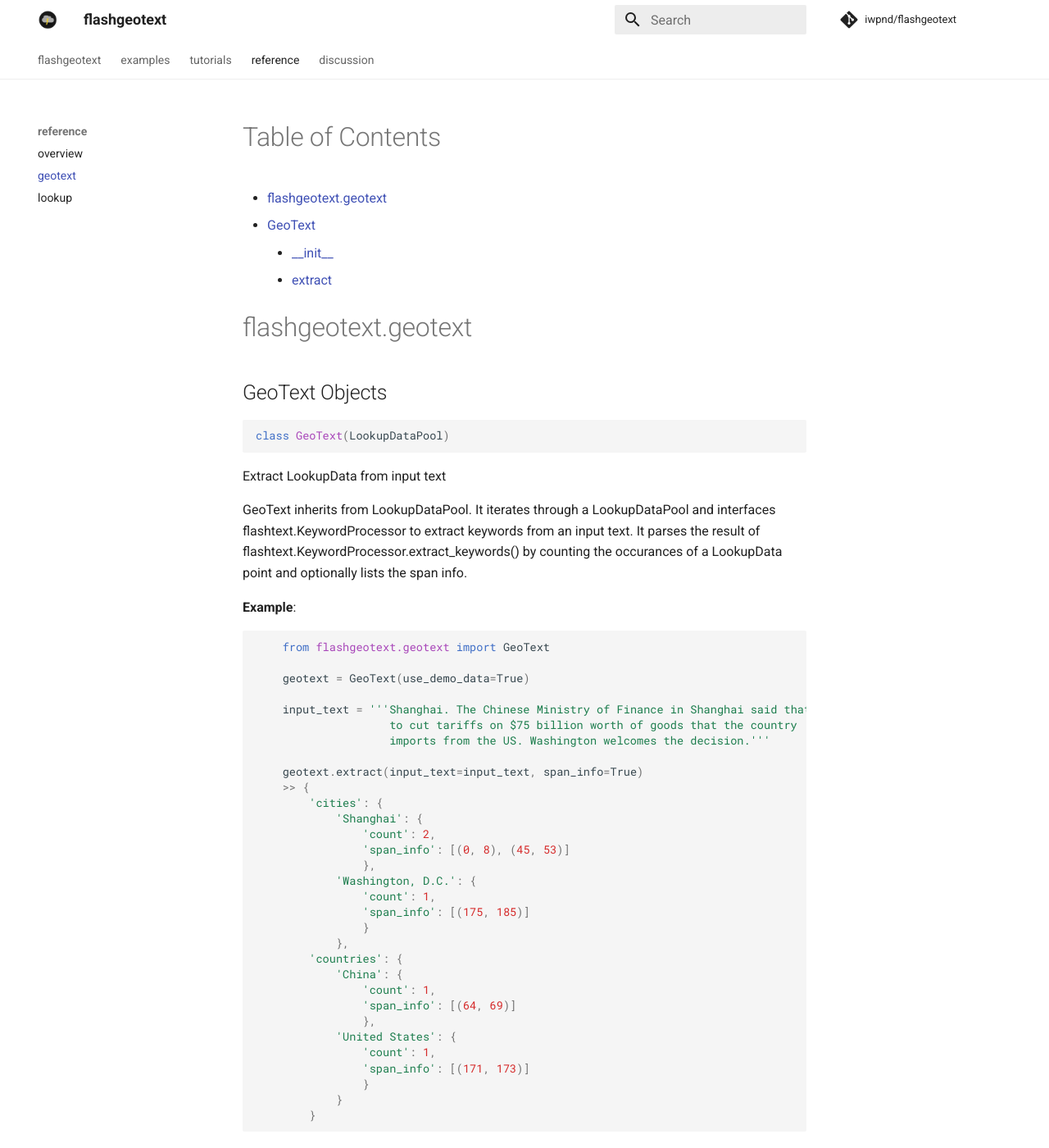
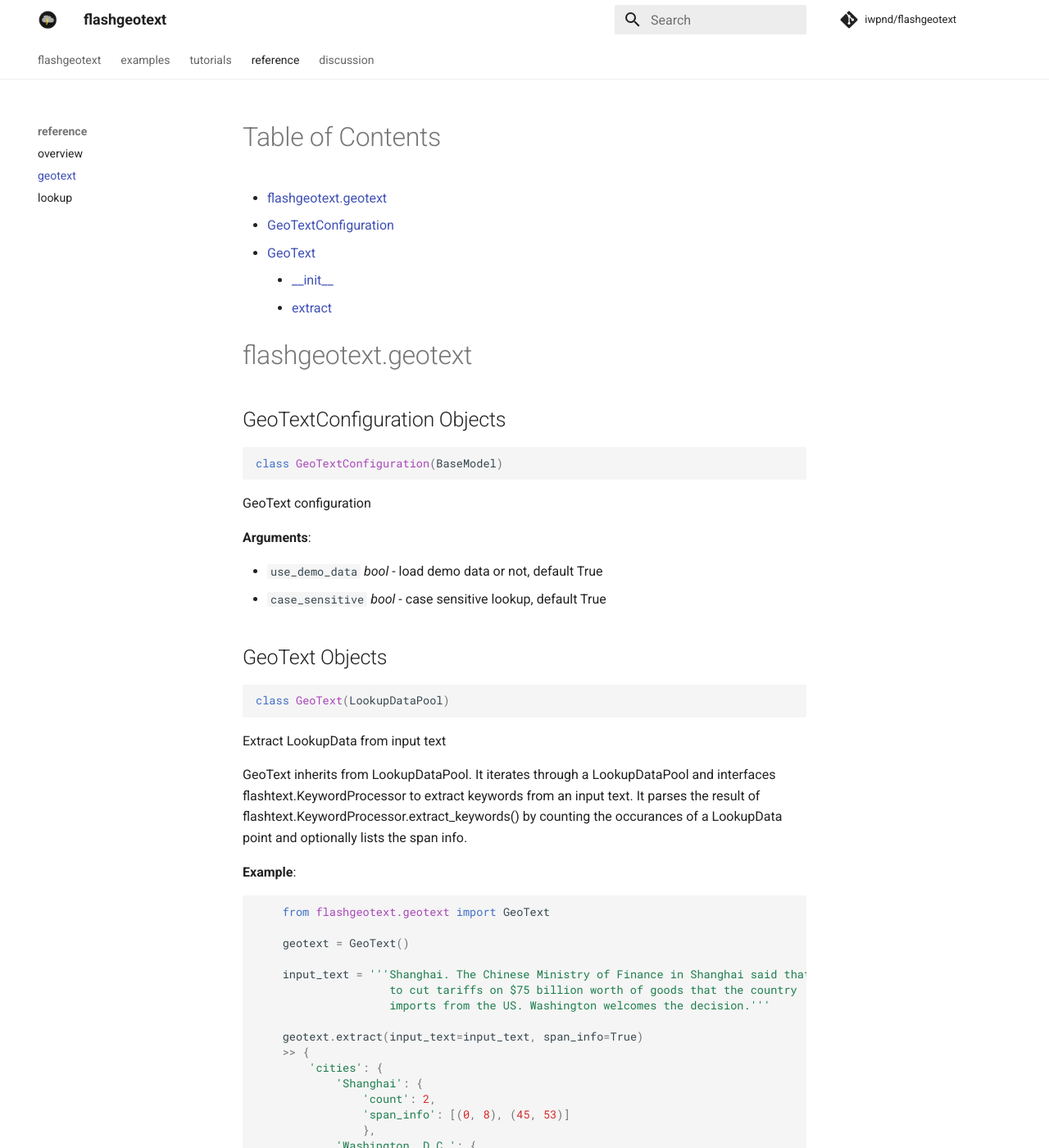
Before and after one commit to iwpnd/flashgeotext, an MkDocs documentation site: the page built from docs/geotext.md, in a window 1280 px wide and 1400 px high. Shown: the whole window at 82% size. Built offline with MkDocs 1.6.1 and Material for MkDocs 9.7.7, drawn with Linux system fonts in a browser that asks for light colours; comment, search, counter and statistics services are not loaded; some of the changed text lies outside the part shown.

Commit message:
feat: optionally allow case insensitive lookup

````diff
--- a/docs/geotext.md
+++ b/docs/geotext.md
@@ -1,12 +1,27 @@
 # Table of Contents
 
 * [flashgeotext.geotext](#flashgeotext.geotext)
+  * [GeoTextConfiguration](#flashgeotext.geotext.GeoTextConfiguration)
   * [GeoText](#flashgeotext.geotext.GeoText)
     * [\_\_init\_\_](#flashgeotext.geotext.GeoText.__init__)
     * [extract](#flashgeotext.geotext.GeoText.extract)
 
 <a name="flashgeotext.geotext"></a>
 # flashgeotext.geotext
+
+<a name="flashgeotext.geotext.GeoTextConfiguration"></a>
+## GeoTextConfiguration Objects
+
+```python
+class GeoTextConfiguration(BaseModel)
+```
+
+GeoText configuration
+
+**Arguments**:
+
+- `use_demo_data` _bool_ - load demo data or not, default True
+- `case_sensitive` _bool_ - case sensitive lookup, default True
 
 <a name="flashgeotext.geotext.GeoText"></a>
 ## GeoText Objects
@@ -65,14 +80,14 @@
 #### \_\_init\_\_
 
 ```python
- | __init__(use_demo_data: bool = True) -> None
+ | __init__(config: GeoTextConfiguration = GeoTextConfiguration().dict()) -> None
 ```
 
 instantiate an empty LookupDataPool, optionally/by default with demo data
 
 **Arguments**:
 
-- `use_demo_data` _bool_ - optionally use demo data, defaults to True.
+- `config` - GeoTextConfiguration = { use_demo_data: True, case_sensitive: True }.
 
 <a name="flashgeotext.geotext.GeoText.extract"></a>
 #### extract
--- a/docs/lookup.md
+++ b/docs/lookup.md
@@ -158,7 +158,7 @@
 #### add
 
 ```python
- | add(lookup: LookupData, update: bool = False) -> None
+ | add(lookup: LookupData, update: bool = False, case_sensitive: bool = True) -> None
 ```
 
 Add LookupData to LookupDataPool
````
Also changed, not shown: other parts of docs/geotext.md (+1 -1 lines), readme.md (+1 -1 lines), 4 other files.
